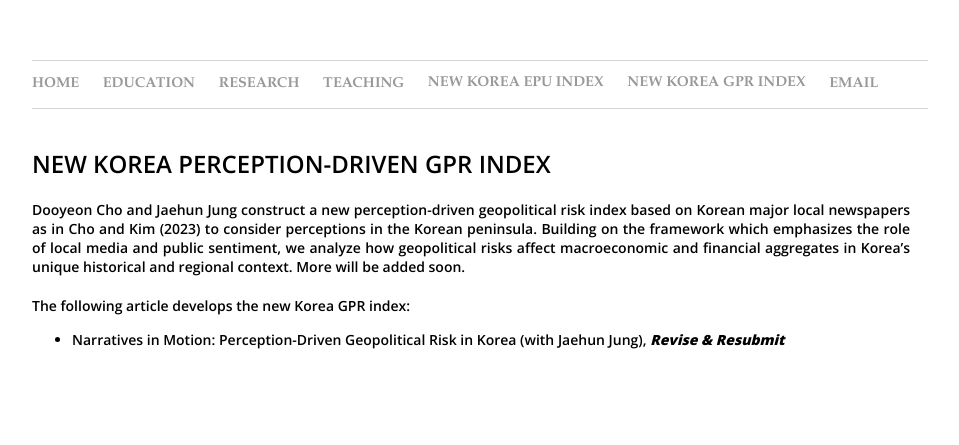
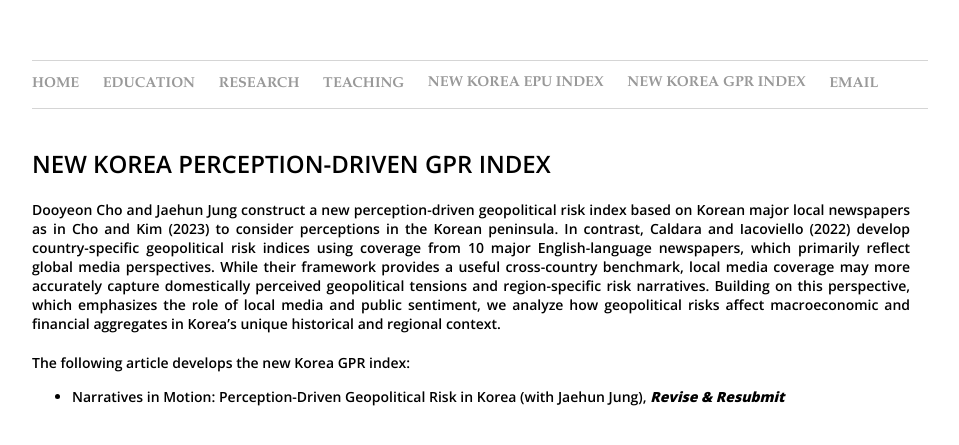
Before and after one commit to dooyeoncho/dooyeoncho.github.io, a Jekyll site: the page built from pages/new_korean_gpr_index.html, in a window 1280 px wide. Shown: the top 445 px of the page, without its empty margins (160-1119 px from the left). Built offline with Jekyll 4.4.1, drawn with Linux system fonts in a browser that asks for light colours.

Commit message:
Update new_korean_gpr_index.html

```diff
--- a/pages/new_korean_gpr_index.html
+++ b/pages/new_korean_gpr_index.html
@@ -45,8 +45,7 @@ span.highlight-title {
 </div>
 
 <div><b>
-			<div><span class="highlight-title">Dooyeon Cho and Jaehun Jung construct a new perception-driven geopolitical risk index based on Korean major local newspapers as in Cho and Kim (2023) to consider perceptions in the Korean peninsula. Building on the framework which emphasizes the role of local media and public sentiment, we analyze how geopolitical
-risks affect macroeconomic and financial aggregates in Korea’s unique historical and regional context. More will be added soon.
+			<div><span class="highlight-title">Dooyeon Cho and Jaehun Jung construct a new perception-driven geopolitical risk index based on Korean major local newspapers as in Cho and Kim (2023) to consider perceptions in the Korean peninsula. In contrast, Caldara and Iacoviello (2022) develop country-specific geopolitical risk indices using coverage from 10 major English-language newspapers, which primarily reflect global media perspectives. While their framework provides a useful cross-country benchmark, local media coverage may more accurately capture domestically perceived geopolitical tensions and region-specific risk narratives. Building on this perspective, which emphasizes the role of local media and public sentiment, we analyze how geopolitical risks affect macroeconomic and financial aggregates in Korea’s unique historical and regional context.
       </span> &nbsp;
 </b>
 
```
